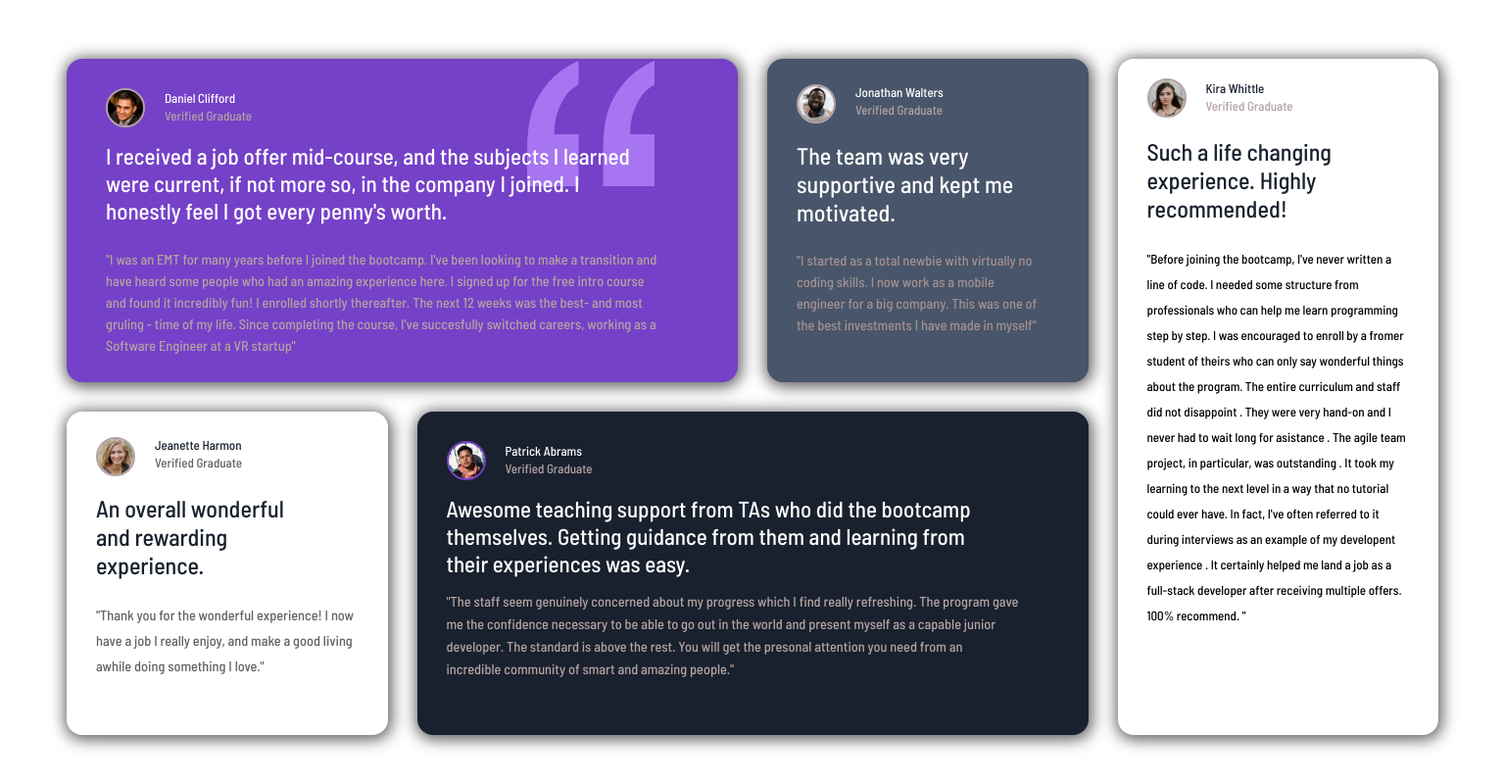
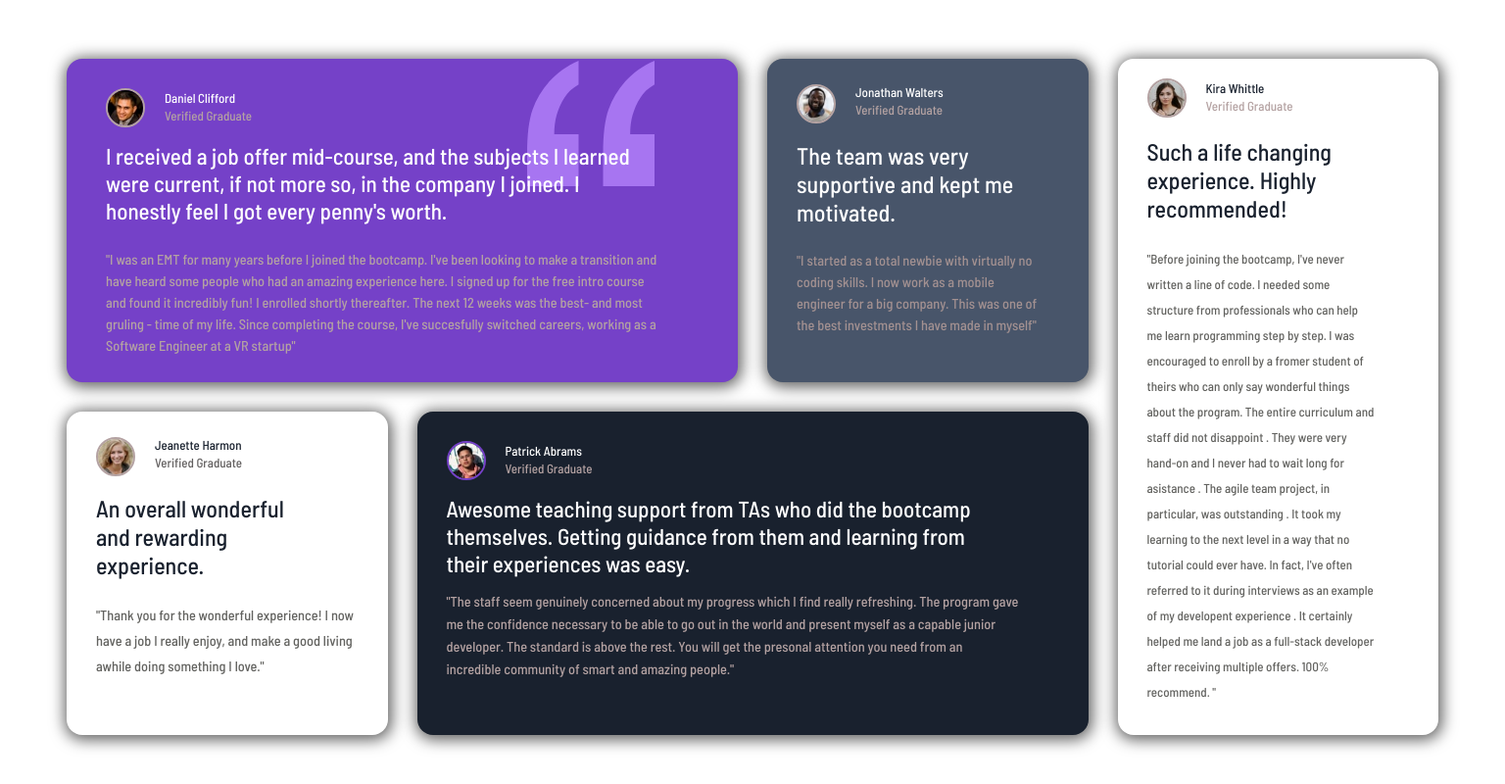
Before and after one commit to webstormcam/Testimonials_Grid_Section, a plain HTML site: page index.html in a window 1536 px wide. Shown: the whole page at 98% size. Drawn offline with Linux system fonts and the light colour scheme.

Commit message:
Lets try to submit

```diff
--- a/style.css
+++ b/style.css
@@ -214,6 +214,7 @@ color: #fff;
 
 .finalgrey{
     line-height: 1.5rem;
+    color :rgb(99, 99, 96)
 }
 
 
@@ -304,6 +305,7 @@ color: #fff;
 
 .finalgrey{
     line-height: 2rem;
+    padding-right: 35px;
 }
 
 
```
